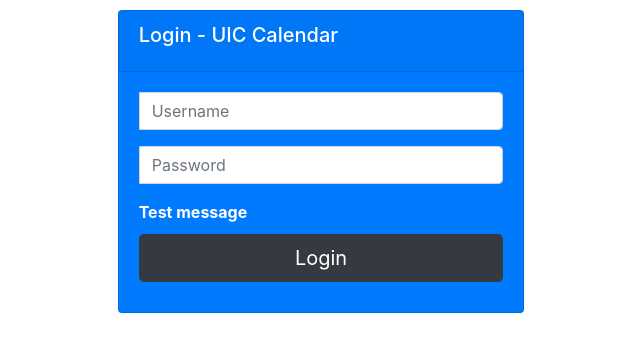
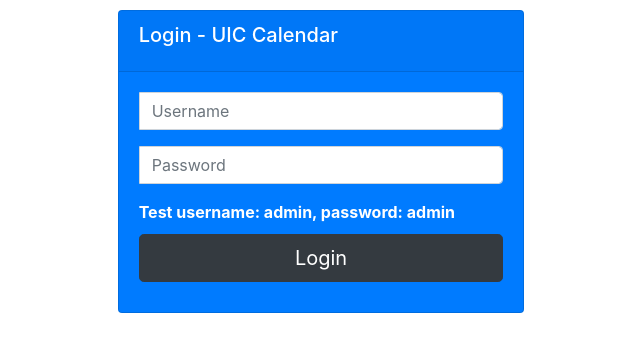
Before and after one commit to billzhonggz/UIC-Calendar, a Flask app: page /login in a window 1280 px wide. Shown: the top 352 px of the page, without its empty margins (319-959 px from the left). Run offline with Flask 2, Linux system fonts and the light colour scheme; some libraries are stand-ins or nearby versions.

Commit message:
Add login form functions.

```diff
--- a/application.py
+++ b/application.py
@@ -2,7 +2,10 @@ import datetime
 
 from flask import Flask, render_template, request
 
+from wtforms import Form, StringField, PasswordField, validators
+
 app = Flask(__name__)
+
 
 @app.route('/')
 def index():
@@ -19,10 +22,24 @@ def index():
     # Render the template with arguments.
     return render_template('index.html', date=date, events=events)
 
+
 @app.route('/login', methods=['GET', 'POST'])
 def login():
-    if request.method == 'POST':
-        pass
+    form = LoginForm(request.form)
+    if request.method == 'POST' and form.validate():
+        username = form.username
+        password = form.password
+        if username.data == 'admin' and password.data == 'admin':
+            message = 'Login succeed, taking you to the admin page.'
+            return render_template('login.html', message=message)
+        else:
+            message = 'Login failed.'
+            return render_template('login.html', message=message)
     else:
-        message = 'Test message'
+        message = 'Test username: admin, password: admin'
         return render_template('login.html', message=message)
+
+
+class LoginForm(Form):
+    username = StringField('Username', [validators.Length(min=4, max=25)])
+    password = PasswordField('Password', [validators.DataRequired()])
--- a/templates/login.html
+++ b/templates/login.html
@@ -23,7 +23,7 @@
                     <h5 class="card-title">Login - UIC Calendar</h5>
                 </div>
                 <div class="card-body">
-                    <form accept-charset="UTF-8" role="form" action="#">
+                    <form accept-charset="UTF-8" role="form" action="#" method="post">
                         <fieldset>
                             <div class="form-group">
                                 <div class="input-group">
```
